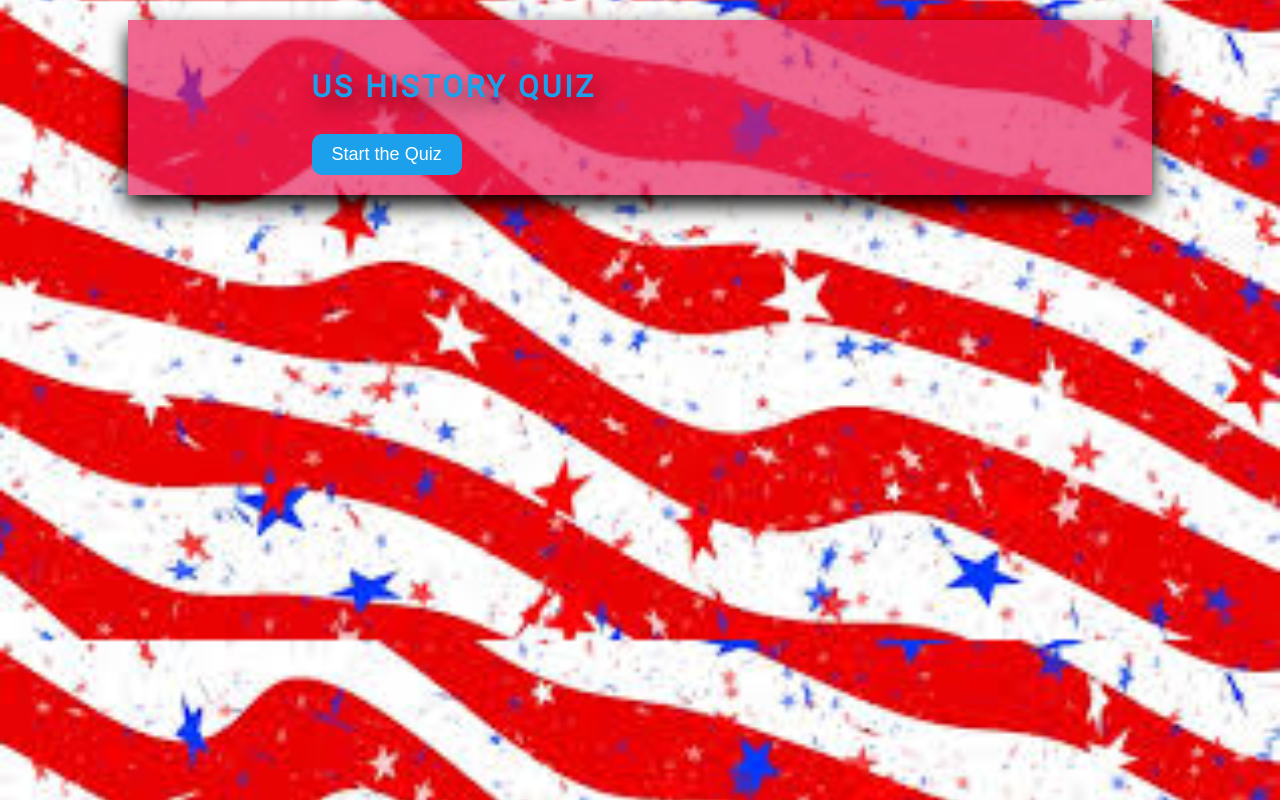
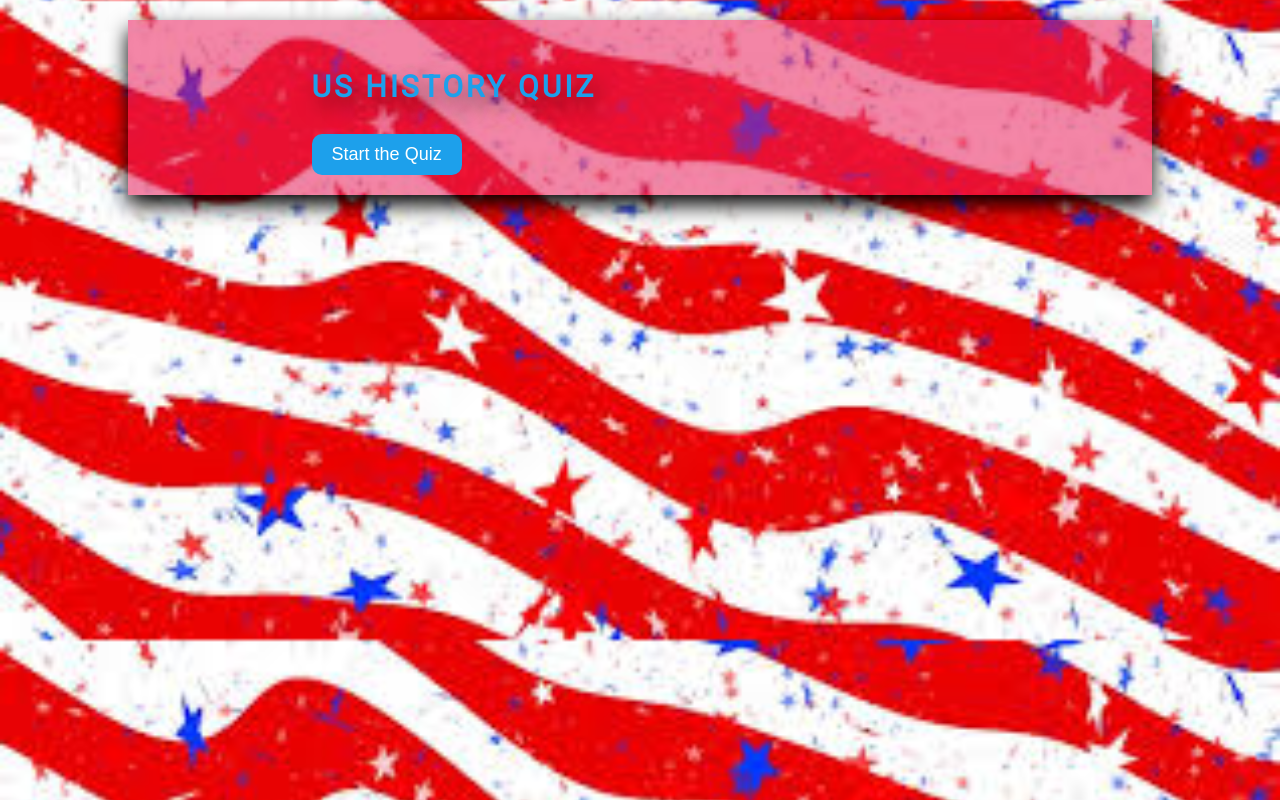
Before and after one commit to monksedo/TriviaGame, a plain HTML site: page index.html in a window 1280 px wide. Drawn offline with nearby package versions, Linux system fonts and the light colour scheme.

Commit message:
change game area background opacity level to more tranparent

```diff
--- a/assets/css/styles.css
+++ b/assets/css/styles.css
@@ -23,7 +23,7 @@ body {
 .container {
    width: 80%;
    margin: 0 auto;
-   background-color: #eb1d5bab;
+   background-color: #eb1d5b88;
    box-shadow: 0 1rem 2rem black;
 }
 
```
